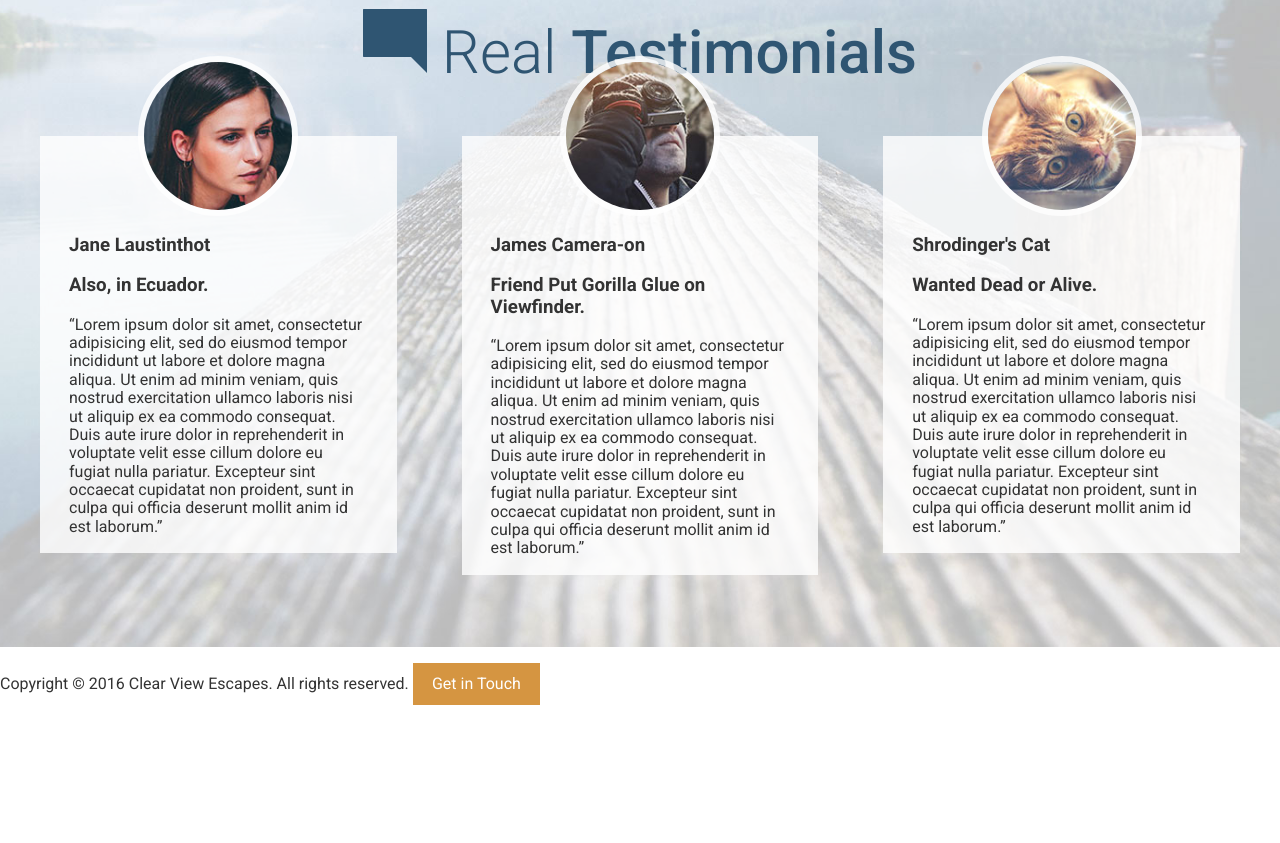
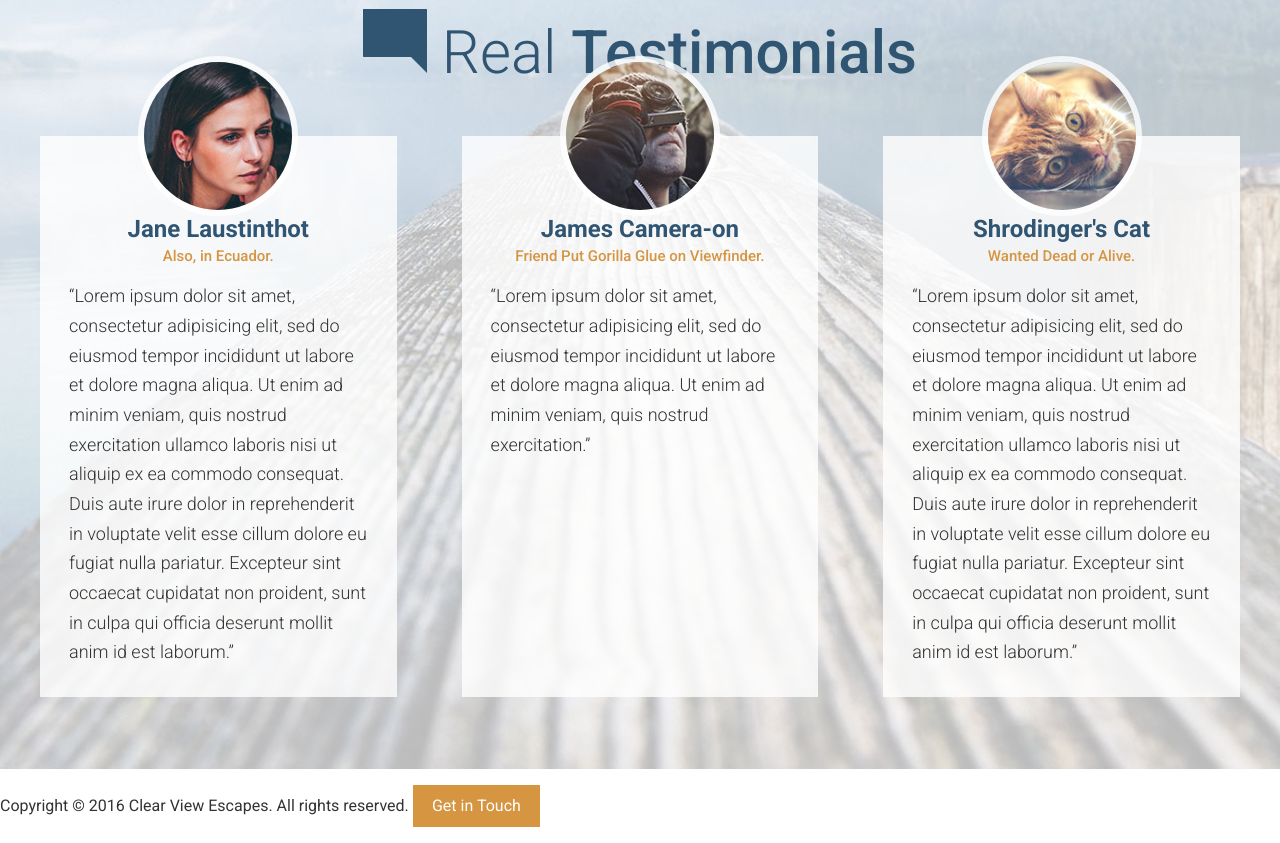
Before and after one commit to AAnderson1817/travel-prac, a website: page app/index.html in a window 1280 px wide. Shown: the part 3500-4343 px from the top of the page. Before the commit the page ends 4221 px from the top, so only its background shows below. Drawn offline with Linux system fonts and the light colour scheme.

Commit message:
Implemented flexbox for testimonials. Additional styles.

```diff
--- a/app/assets/styles/modules/_row.css
+++ b/app/assets/styles/modules/_row.css
@@ -16,7 +16,12 @@
   &--gutters-large > div{
     padding-right: 100px;
   }
-
+  &--gutters-small{
+    margin-right: -45px;
+  }
+  &--gutters-small > div{
+    padding-right:45px;
+  }
   &__b-margin-until-medium{
     margin-bottom:1rem;
   }
@@ -48,5 +53,15 @@
     &__b-margin-until-medium{
       margin-bottom: 0;
     }
+    &--equal-height-at-medium{
+      @mixin atMedium{
+        display:flex;
+      }
+      & > div{
+        float: none;
+        display:flex;
+      }
+    }
   }
+
 }
--- a/app/assets/styles/modules/_testimonial.css
+++ b/app/assets/styles/modules/_testimonial.css
@@ -12,4 +12,27 @@
     height: 160px;
     top: -80px;
   }
+
+  &__title{
+    font-size: 1.5rem;
+    color:$mainBlue;
+    text-align:center;
+    margin:0;
+
+    @mixin atSmall{
+
+    }
+  }
+
+  &__subtitle{
+    color:$mainOrange;
+    text-align:center;
+    font-weight:450;
+    font-size:.9375rem;
+    margin: .25rem 0 1rem 0;
+
+    @mixin atSmall{
+
+    }
+  }
 }
--- a/app/index.html
+++ b/app/index.html
@@ -123,15 +123,15 @@
         <img class="section-title_icon" src="assets/images/icons/comment.svg">
         Real <strong>Testimonials</strong></h2>
 
-    <div class="row row--gutters">
+    <div class="row row--gutters row--equal-height-at-medium row--t-padding generic-content-container">
       <div class="row__medium-4">
         <div class="testimonial">
           <div class="testimonial__photo">
             <img src="assets/images/testimonial-jane.jpg">
           </div>
 
-          <h3>Jane Laustinthot</h3>
-          <h3>Also, in Ecuador.</h3>
+          <h3 class="testimonial__title">Jane Laustinthot</h3>
+          <h4 class= "testimonial__subtitle">Also, in Ecuador.</h3>
           <p>&ldquo;Lorem ipsum dolor sit amet, consectetur adipisicing elit, sed do eiusmod tempor incididunt ut labore et dolore magna aliqua. Ut enim ad minim veniam, quis nostrud exercitation ullamco laboris nisi ut aliquip ex ea commodo consequat. Duis aute irure dolor in reprehenderit in voluptate velit esse cillum dolore eu fugiat nulla pariatur. Excepteur sint occaecat cupidatat non proident, sunt in culpa qui officia deserunt mollit anim id est laborum.&rdquo;</p>
         </div>
       </div>
@@ -140,9 +140,9 @@
           <div class="testimonial__photo">
             <img src="assets/images/testimonial-john.jpg">
           </div>
-          <h3>James Camera-on</h3>
-          <h3>Friend Put Gorilla Glue on Viewfinder.</h3>
-          <p>&ldquo;Lorem ipsum dolor sit amet, consectetur adipisicing elit, sed do eiusmod tempor incididunt ut labore et dolore magna aliqua. Ut enim ad minim veniam, quis nostrud exercitation ullamco laboris nisi ut aliquip ex ea commodo consequat. Duis aute irure dolor in reprehenderit in voluptate velit esse cillum dolore eu fugiat nulla pariatur. Excepteur sint occaecat cupidatat non proident, sunt in culpa qui officia deserunt mollit anim id est laborum.&rdquo;</p>
+          <h3 class="testimonial__title">James Camera-on</h3>
+          <h4 class= "testimonial__subtitle">Friend Put Gorilla Glue on Viewfinder.</h3>
+          <p>&ldquo;Lorem ipsum dolor sit amet, consectetur adipisicing elit, sed do eiusmod tempor incididunt ut labore et dolore magna aliqua. Ut enim ad minim veniam, quis nostrud exercitation.&rdquo;</p>
         </div>
       </div>
       <div class="row__medium-4">
@@ -150,8 +150,8 @@
           <div class="testimonial__photo">
             <img src="assets/images/testimonial-cat.jpg">
           </div>
-          <h3>Shrodinger's Cat</h3>
-          <h3>Wanted Dead or Alive.</h3>
+          <h3 class="testimonial__title">Shrodinger's Cat</h3>
+          <h4 class= "testimonial__subtitle">Wanted Dead or Alive.</h3>
           <p>&ldquo;Lorem ipsum dolor sit amet, consectetur adipisicing elit, sed do eiusmod tempor incididunt ut labore et dolore magna aliqua. Ut enim ad minim veniam, quis nostrud exercitation ullamco laboris nisi ut aliquip ex ea commodo consequat. Duis aute irure dolor in reprehenderit in voluptate velit esse cillum dolore eu fugiat nulla pariatur. Excepteur sint occaecat cupidatat non proident, sunt in culpa qui officia deserunt mollit anim id est laborum.&rdquo;</p>
         </div>
       </div>
--- a/app/temp/styles/styles.css
+++ b/app/temp/styles/styles.css
@@ -654,6 +654,14 @@ a{
   padding-right: 100px;
 }
 
+.row--gutters-small{
+  margin-right: -45px;
+}
+
+.row--gutters-small > div{
+  padding-right:45px;
+}
+
 .row__b-margin-until-medium{
   margin-bottom:1rem;
 }
@@ -685,6 +693,22 @@ a{
 
   .row__b-margin-until-medium {
     margin-bottom: 0;
+  }
+
+  @media (min-width: 800px) {
+
+    .row--equal-height-at-medium {
+      display: -webkit-box;
+      display: -ms-flexbox;
+      display: flex;
+    }
+  }
+
+  .row--equal-height-at-medium > div {
+    float: none;
+    display: -webkit-box;
+    display: -ms-flexbox;
+    display: flex;
   }
 }
 
@@ -802,3 +826,22 @@ text-align:center;
   height: 160px;
   top: -80px;
 }
+
+.testimonial__title{
+  font-size: 1.5rem;
+  color:#2f5572;
+  text-align:center;
+  margin:0;
+}
+
+@media (min-width: 530px) {}
+
+.testimonial__subtitle{
+  color:#d59541;
+  text-align:center;
+  font-weight:450;
+  font-size:.9375rem;
+  margin: .25rem 0 1rem 0;
+}
+
+@media (min-width: 530px) {}
```
